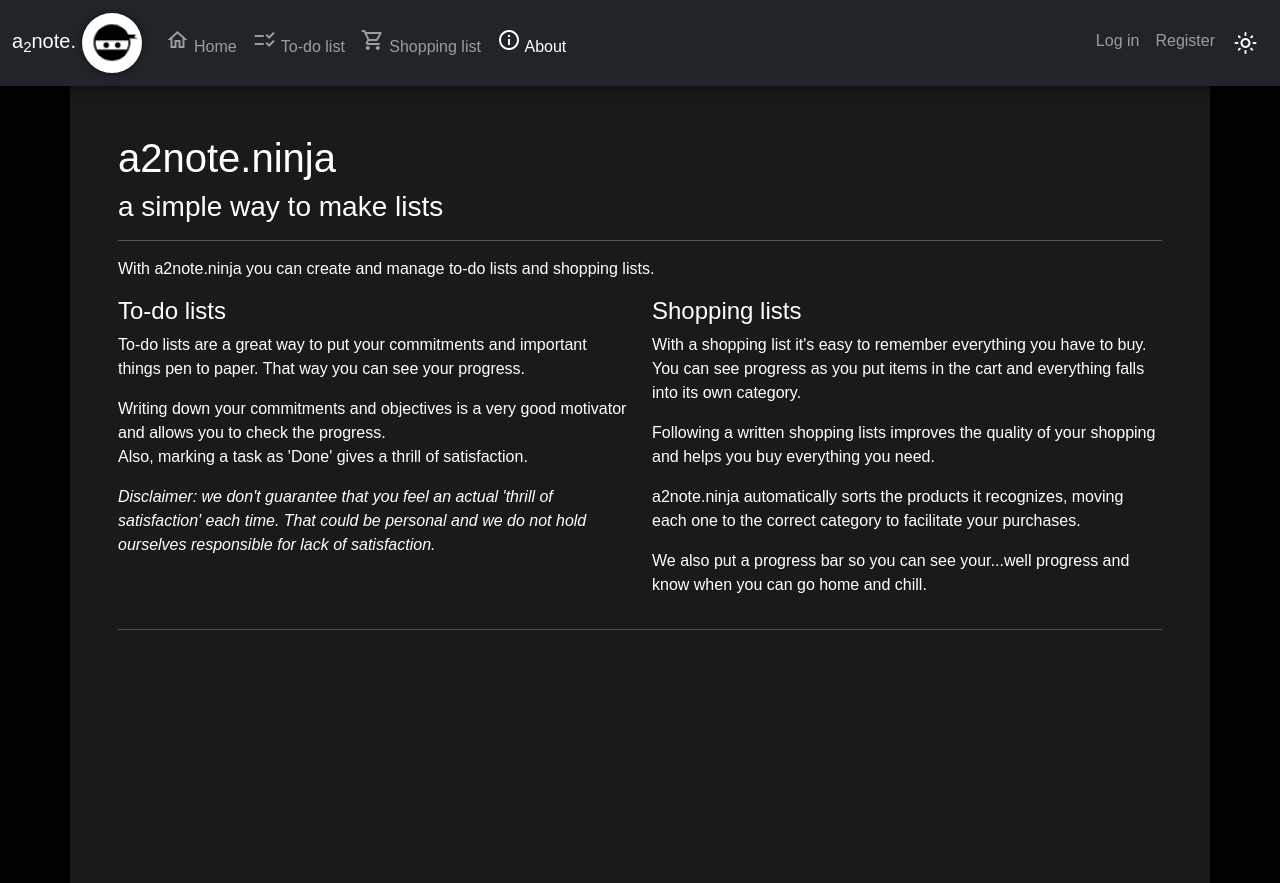
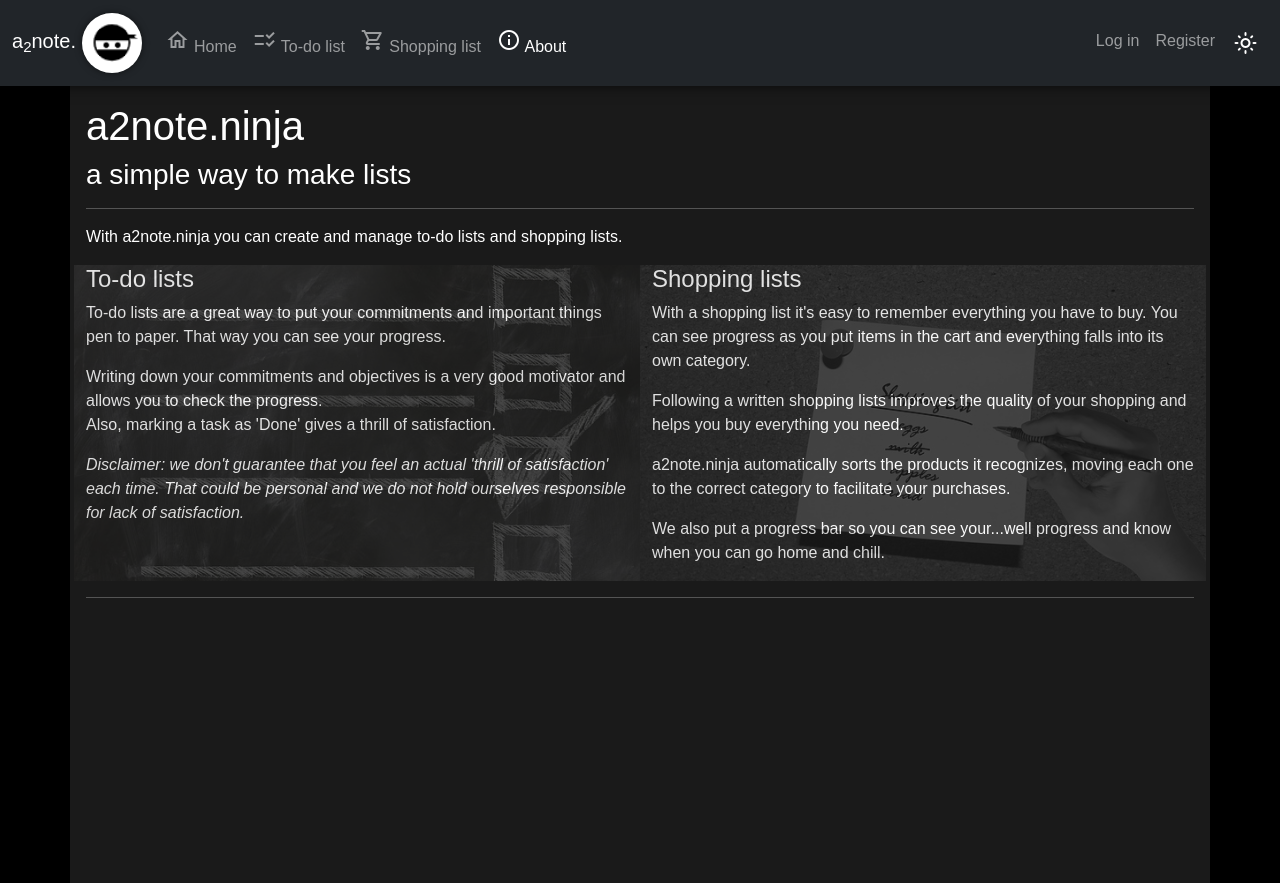
Before and after one commit to alessandro-amadelli/a2note.ninja, a Django app: page /about_us/ in a window 1280 px wide. Shown: the top 883 px of the page. Run offline with Django 3.2, Linux system fonts and the light colour scheme.

Commit message:
Added backgrounds on about_us page. Added some missing translation

```diff
--- a/a2note/static/a2note/main.css
+++ b/a2note/static/a2note/main.css
@@ -396,6 +396,25 @@ option {
 .progress-bar {
   margin: 0;
   background-color: var(--progressbar-background);
+}
+
+#taskList {
+  position: relative;
+}
+
+#taskList::before {
+  content: "";
+  box-sizing: border-box;
+  background-image: url("/static/a2note/checklist.jpg");
+  position: absolute;
+  top: 0px;
+  right: 0px;
+  bottom: 0px;
+  left: 0px;
+  background-size: contain;
+  background-repeat: repeat-y;
+  background-position: center center;
+  opacity: 0.2;
 }
 
 .element {
@@ -847,13 +866,47 @@ option {
   min-width: 100%;
 }
 
-#developerInfoDiv {
+#aboutTodoDiv {
   position: relative;
-  display: flex;
+}
+
+#aboutTodoDiv::before {
+  content: "";
+  box-sizing: border-box;
+  background-image: url("/static/a2note/checklist.jpg");
+  position: absolute;
+  top: 0px;
+  right: 0px;
+  bottom: 0px;
+  left: 0px;
+  background-size: cover;
+  background-repeat: no-repeat;
+  background-position: center center;
+  opacity: 0.2;
+}
+
+#aboutShopDiv {
+  position:relative;
+}
+
+#aboutShopDiv::before {
+  content: "";
+  box-sizing: border-box;
+  background-image: url("/static/a2note/shoppinglist.jpg");
+  position: absolute;
+  top: 0px;
+  right: 0px;
+  bottom: 0px;
+  left: 0px;
+  background-size: cover;
+  background-repeat: no-repeat;
+  background-position: center center;
+  opacity: 0.2;
 }
 
 #developerInfoDiv {
   position: relative;
+  display: flex;
   background-color: var(--body-background-color);
 }
 
--- a/a2note/templates/a2note/about_us.html
+++ b/a2note/templates/a2note/about_us.html
@@ -9,7 +9,7 @@
 {% endblock %}
 
 {% block body %}
-  <div class="container my-container p-5">
+  <div class="container my-container p-3">
     <h1 class="intro-0">{% translate 'a2note.ninja' %}</h1>
     <h3 class="intro-1">{% translate "a simple way to make lists" %}</h3>
 
@@ -20,7 +20,7 @@
         <p>{% translate "With a2note.ninja you can create and manage to-do lists and shopping lists." %}</p>
       </div>
       <div class="w-100"></div>
-      <div class="col-md-6 col-12">
+      <div class="col-md-6 col-12" id="aboutTodoDiv">
         <h4>To-do lists</h4>
         <p>
           {% translate "To-do lists are a great way to put your commitments and important things pen to paper. That way you can see your progress." %}
@@ -36,7 +36,7 @@
           </span>
         </p>
       </div>
-      <div class="col-md-6 col-12">
+      <div class="col-md-6 col-12" id="aboutShopDiv">
         <h4>Shopping lists</h4>
         <p>
           {% translate "With a shopping list it's easy to remember everything you have to buy. You can see progress as you put items in the cart and everything falls into its own category." %}
@@ -52,14 +52,13 @@
         </p>
       </div>
     </div>
-
     <hr>
   </div>
 
     <div class="container intro-0" id="developerInfoDiv">
       <div class="row position-relative">
-      <h4>{% translate "Who's behind this great website?" %}</h4>
       <div class="col-12">
+        <h4>{% translate "Who's behind this great website?" %}</h4>
         <h5>
           {% translate "Well, first of all thanks for the appreciation. I'm touched!" %}
         </h5>
@@ -75,7 +74,4 @@
     </div>
 
 
-
-
-
 {% endblock %}
--- a/a2note/templates/a2note/todolist_editor.html
+++ b/a2note/templates/a2note/todolist_editor.html
@@ -193,9 +193,9 @@
           <div id="taskProgress" class="progress-bar progress-bar-primary rounded-pill" role="progressbar" aria-valuemin="0" aria-valuemax="100"></div>
         </div> -->
       </div>
-
     </div>
 
+    <div id="taskList" class="row"></div>
 
     <!-- Passing list items to the javascript -->
     <script>
@@ -203,8 +203,6 @@
     </script>
     <script src="{% static 'a2note/todolist_functions.js' %}"></script>
     <script src="{% static 'a2note/todolist_editor.js' %}"></script>
-
-    <div id="taskList" class="row"></div>
 
   </div>
 
--- a/a2note/templates/a2note/todolist_viewer.html
+++ b/a2note/templates/a2note/todolist_viewer.html
@@ -59,8 +59,9 @@
           </div>
         </div>
       </div>
+    </div>
 
-    </div>
+    <div id="taskList" class="row"></div>
 
     <!-- Passing list items to the javascript -->
     <script>
@@ -68,8 +69,6 @@
     </script>
     <script src="{% static 'a2note/todolist_functions.js' %}"></script>
     <script src="{% static 'a2note/todolist_viewer.js' %}"></script>
-
-    <div id="taskList" class="row"></div>
 
   </div>
 
```
Also changed, not shown: a2note/locale/it/LC_MESSAGES/django.po, a2note/static/a2note/checklist.jpg (added), a2note/static/a2note/shoppinglist.jpg (added), 1 other file.
